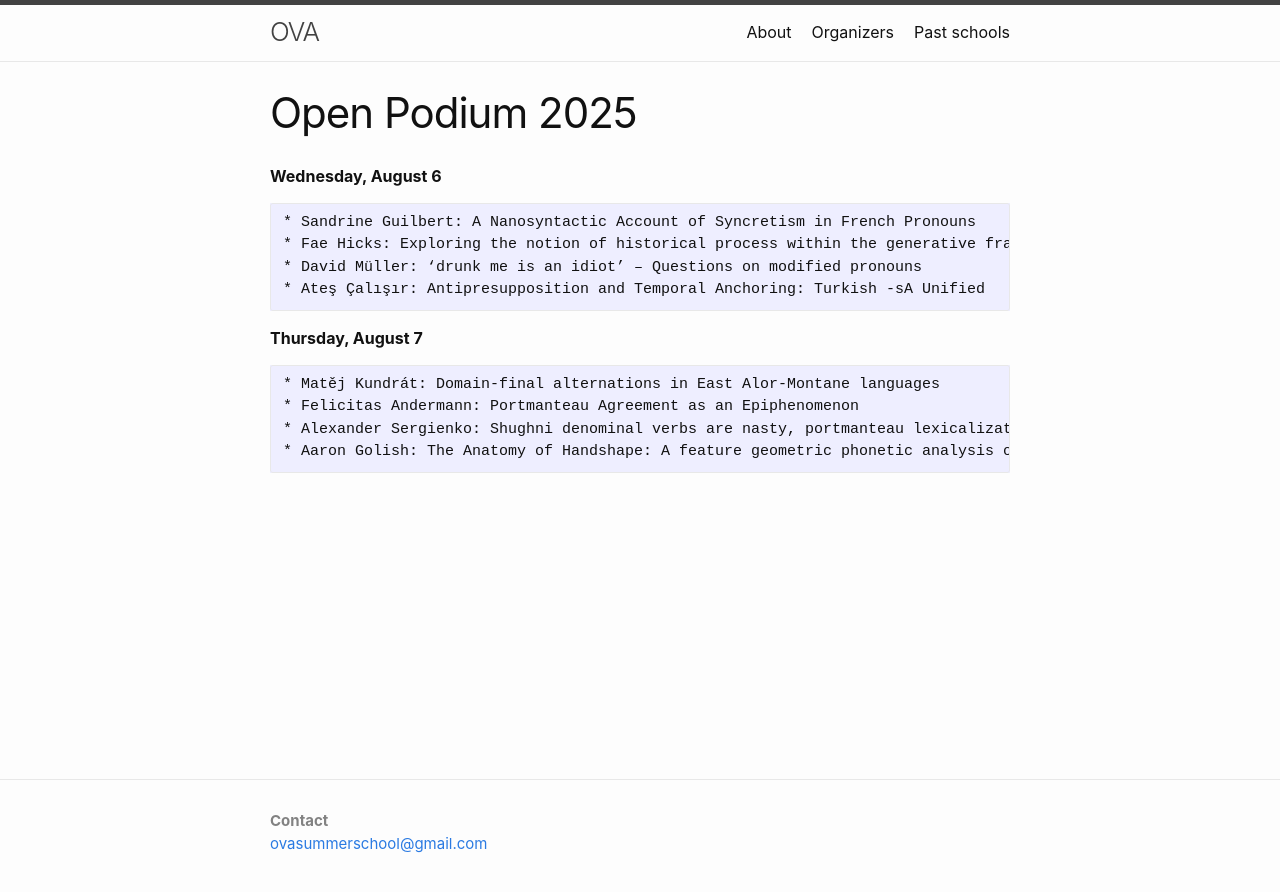
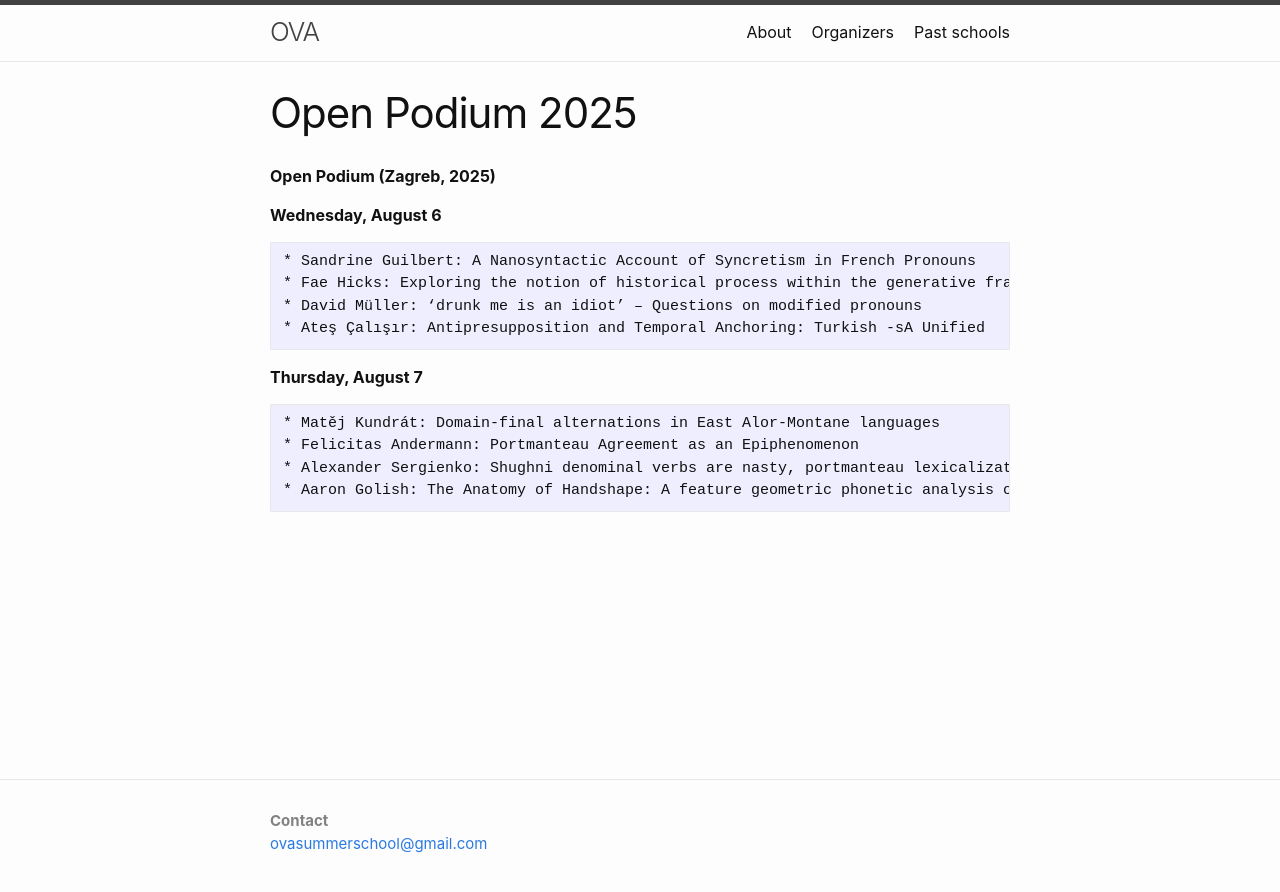
Before and after one commit to ovaschool/ovaschool.github.io, a Jekyll site: the page built from staticpages/oldprograms/zagreb2025-cs/zagreb-openpodium.md, in a window 1280 px wide. Shown: the top 892 px of the page. Built offline with Jekyll 4.4.1, drawn with Linux system fonts in a browser that asks for light colours.

Commit message:
Update zagreb-openpodium.md

```diff
--- a/staticpages/oldprograms/zagreb2025-cs/zagreb-openpodium.md
+++ b/staticpages/oldprograms/zagreb2025-cs/zagreb-openpodium.md
@@ -4,6 +4,7 @@ permalink: /openpodium25/
 layout: page
 exclude: true
 ---
+**Open Podium (Zagreb, 2025)**
 
 **Wednesday, August 6**
 
```
